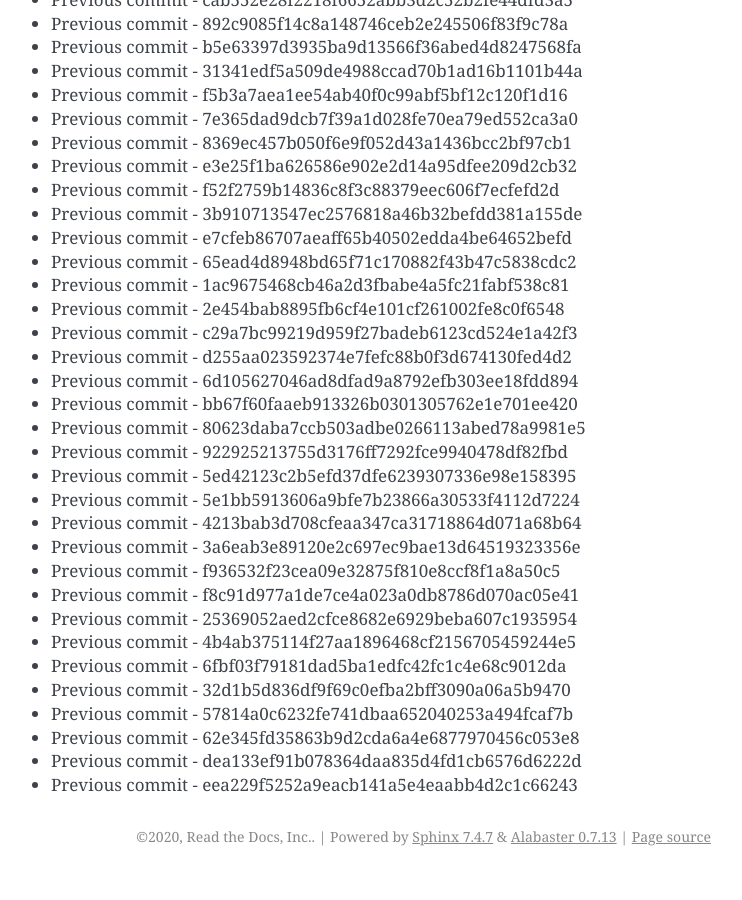
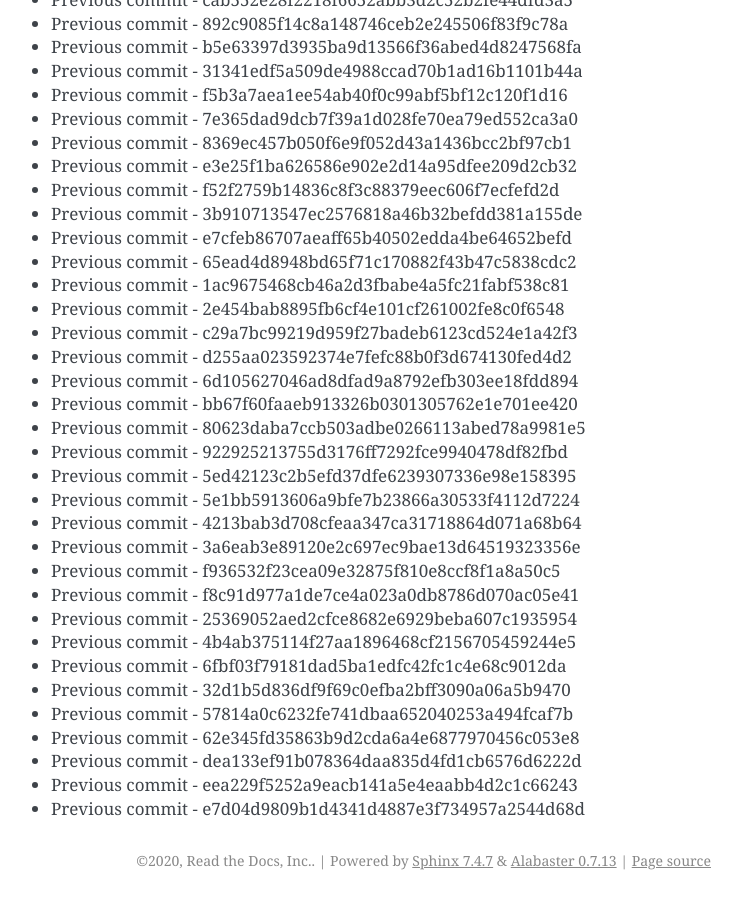
Before and after one commit to readthedocs/rtd-git-stresstest, a Sphinx documentation site: the page built from docs/updates.rst, in a window 1280 px wide and 900 px high, scrolled down 98556 px. Shown: the whole window, without its empty margins (399-1141 px from the left). Built offline with Sphinx 7.4.7, drawn with Linux system fonts in a browser that asks for light colours; before the commit the page ends 99432 px from its top, so only the background shows below that.

Commit message:
Generating commit from previous: e7d04d9809b1d4341d4887e3f734957a2544d68d

```diff
--- a/docs/updates.rst
+++ b/docs/updates.rst
@@ -4173,3 +4173,4 @@ It can be tested for any performance characteristics.
 * Previous commit - 62e345fd35863b9d2cda6a4e6877970456c053e8
 * Previous commit - dea133ef91b078364daa835d4fd1cb6576d6222d
 * Previous commit - eea229f5252a9eacb141a5e4eaabb4d2c1c66243
+* Previous commit - e7d04d9809b1d4341d4887e3f734957a2544d68d
```
